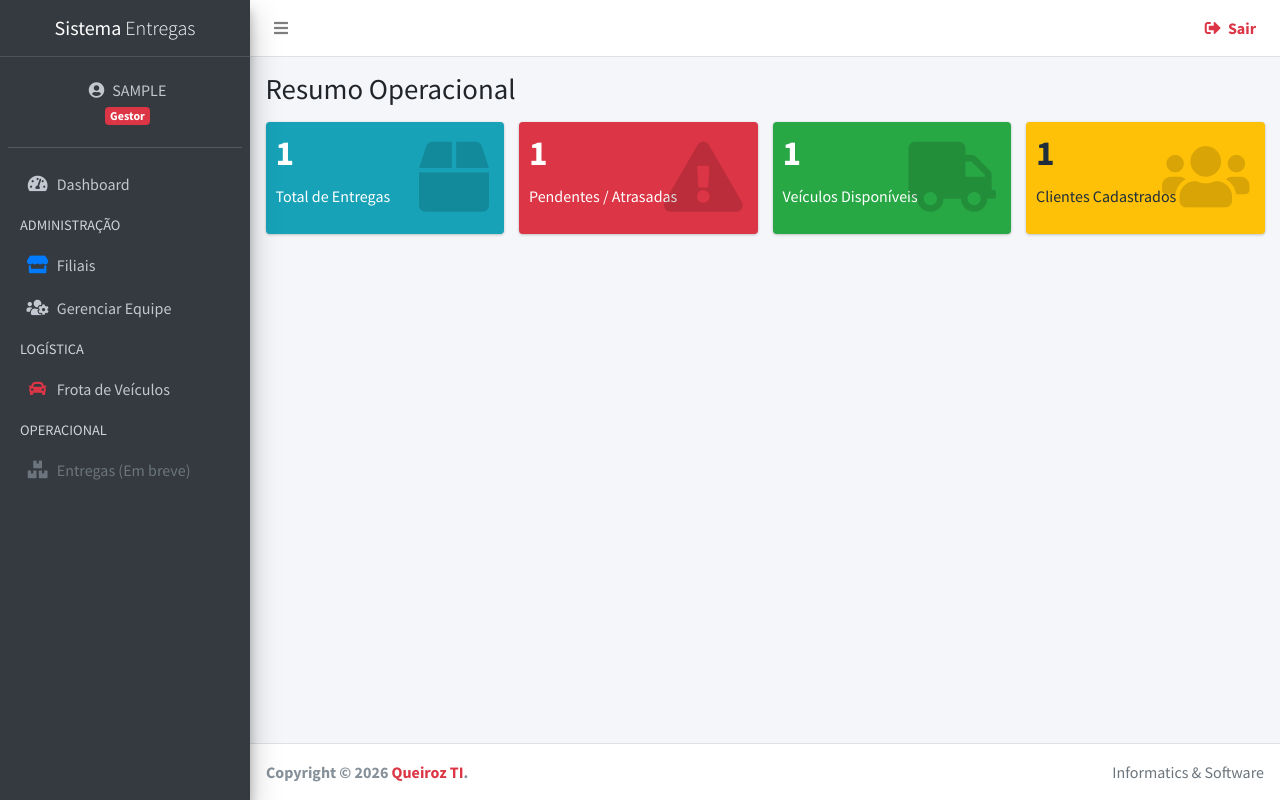
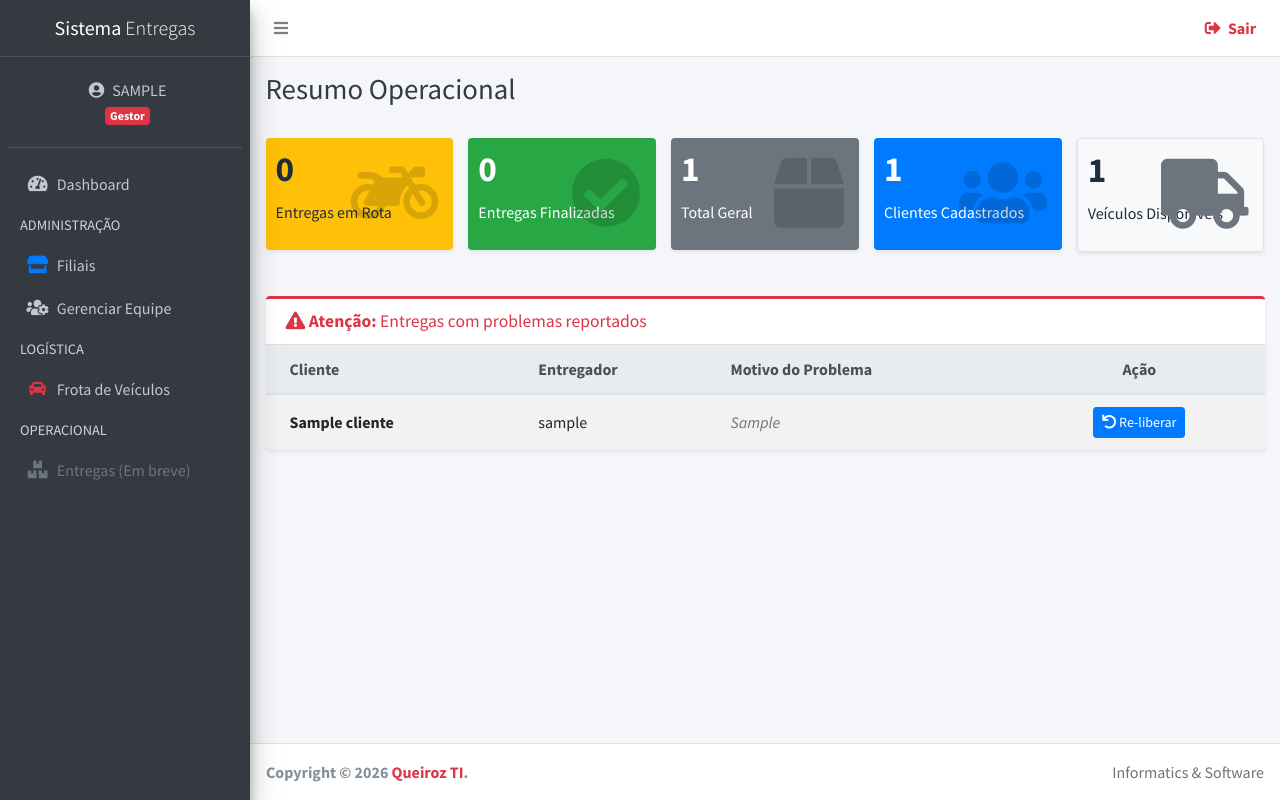
Before and after one commit to Dyonathan-Queiroz/Sistema-de-entrega, a Django app: page / in a window 1280 px wide. Run offline with Django 4.2, Linux system fonts and the light colour scheme; a user stored in the database is signed in; tables that the repository leaves empty hold one stand-in row (values such as "Sample post"); some libraries are stand-ins or nearby versions.

Commit message:
feat: "DeshBord do entregador"

```diff
--- a/entregas/templates/entregas/dashboard_gestor.html
+++ b/entregas/templates/entregas/dashboard_gestor.html
@@ -3,43 +3,46 @@
 {% block title %}Dashboard Gestor{% endblock %}
 
 {% block content_header %}
-  <h1 class="m-0">Resumo Operacional</h1>
+<div class="d-flex justify-content-between align-items-center mb-3">
+    <h1 class="m-0 text-dark">Resumo Operacional</h1>
+</div>
 {% endblock %}
 
 {% block content %}
+
 <div class="row">
-  <div class="col-lg-3 col-6">
-    <div class="small-box bg-info">
+    <div class="col-lg col-md-4 col-sm-6">
+        <div class="small-box bg-warning text-white shadow-sm">
+            <div class="inner">
+                <h3>{{ entregas_em_rota }}</h3>
+                <p>Entregas em Rota</p>
+            </div>
+            <div class="icon"><i class="fas fa-motorcycle"></i></div>
+        </div>
+    </div>
+
+    <div class="col-lg col-md-4 col-sm-6">
+        <div class="small-box bg-success text-white shadow-sm">
+            <div class="inner">
+                <h3>{{ entregas_finalizadas }}</h3>
+                <p>Entregas Finalizadas</p>
+            </div>
+            <div class="icon"><i class="fas fa-check-circle"></i></div>
+        </div>
+    </div>
+
+    <div class="col-lg col-md-4 col-sm-6">
+        <div class="small-box bg-secondary text-white shadow-sm">
             <div class="inner">
                 <h3>{{ total_entregas }}</h3>
-        <p>Total de Entregas</p>
+                <p>Total Geral</p>
             </div>
             <div class="icon"><i class="fas fa-box"></i></div>
         </div>
     </div>
 
-  <div class="col-lg-3 col-6">
-    <div class="small-box bg-danger">
-      <div class="inner">
-        <h3>{{ entregas_pendentes }}</h3>
-        <p>Pendentes / Atrasadas</p>
-      </div>
-      <div class="icon"><i class="fas fa-exclamation-triangle"></i></div>
-    </div>
-  </div>
-
-  <div class="col-lg-3 col-6">
-    <div class="small-box bg-success">
-      <div class="inner">
-        <h3>{{ veiculos_disponiveis }}</h3>
-        <p>Veículos Disponíveis</p>
-      </div>
-      <div class="icon"><i class="fas fa-truck"></i></div>
-    </div>
-  </div>
-
-  <div class="col-lg-3 col-6">
-    <div class="small-box bg-warning">
+    <div class="col-lg col-md-4 col-sm-6">
+        <div class="small-box bg-primary text-white shadow-sm">
             <div class="inner">
                 <h3>{{ total_clientes }}</h3>
                 <p>Clientes Cadastrados</p>
@@ -47,5 +50,59 @@
             <div class="icon"><i class="fas fa-users"></i></div>
         </div>
     </div>
+
+    <div class="col-lg col-md-4 col-sm-6">
+        <div class="small-box bg-light border shadow-sm">
+            <div class="inner">
+                <h3>{{ veiculos_disponiveis }}</h3>
+                <p>Veículos Disponíveis</p>
             </div>
+            <div class="icon"><i class="fas fa-truck text-muted"></i></div>
+        </div>
+    </div>
+</div>
+
+{% if entregas_reportadas %}
+<div class="row mt-4">
+    <div class="col-12">
+        <div class="card card-outline card-danger shadow-sm">
+            <div class="card-header">
+                <h3 class="card-title text-danger">
+                    <i class="fas fa-exclamation-triangle"></i> <strong>Atenção:</strong> Entregas com problemas reportados
+                </h3>
+            </div>
+            <div class="card-body p-0">
+                <table class="table table-hover table-striped mb-0">
+                    <thead class="thead-light">
+                        <tr>
+                            <th>Cliente</th>
+                            <th>Entregador</th>
+                            <th>Motivo do Problema</th>
+                            <th class="text-center">Ação</th>
+                        </tr>
+                    </thead>
+                    <tbody>
+                        {% for entrega in entregas_reportadas %}
+                        <tr>
+                            <td class="align-middle font-weight-bold">{{ entrega.cliente.nome }}</td>
+                            <td class="align-middle">{{ entrega.entregador.username|default:"N/A" }}</td>
+                            <td class="align-middle text-muted"><em>{{ entrega.observacao_entrega }}</em></td>
+                            <td class="text-center align-middle">
+                                <form action="{% url 'reliberar_entrega' entrega.id %}" method="post">
+                                    {% csrf_token %}
+                                    <button type="submit" class="btn btn-sm btn-primary">
+                                        <i class="fas fa-undo"></i> Re-liberar
+                                    </button>
+                                </form>
+                            </td>
+                        </tr>
+                        {% endfor %}
+                    </tbody>
+                </table>
+            </div>
+        </div>
+    </div>
+</div>
+{% endif %}
+
 {% endblock %}
--- a/entregas/urls.py
+++ b/entregas/urls.py
@@ -30,4 +30,12 @@ urlpatterns = [
     path('equipe/', views.gerenciar_equipe, name='gerenciar_equipe'),
     path('equipe/editar/<int:pk>/', views.editar_equipe, name='editar_equipe'),
     path('equipe/excluir/<int:pk>/', views.excluir_equipe, name='excluir_equipe'),
+
+    # --- ENTREGADORES
+    path('painel/entregador/', views.painel_entregador, name='painel_entregador'),
+    path('aceitar-entrega/<int:entrega_id>/', views.aceitar_entrega, name='aceitar_entrega'),
+    path('finalizar-entrega/<int:entrega_id>/', views.finalizar_entrega, name='finalizar_entrega'),
+    path('entrega/detalhes/<int:entrega_id>/', views.detalhes_entrega, name='detalhes_entrega'),
+    path('entrega/reportar/<int:entrega_id>/', views.reportar_pendencia, name='reportar_pendencia'),
+    path('entrega/reliberar/<int:entrega_id>/', views.reliberar_entrega, name='reliberar_entrega'),
 ]
--- a/entregas/views.py
+++ b/entregas/views.py
@@ -5,6 +5,9 @@ from django.contrib.auth.decorators import login_required
 from django.db.models import Q
 from .models import Entrega, Veiculo, Filial, Usuario, Cliente
 from .forms import VeiculoForm, FilialForm, UsuarioForm, ClienteForm, LancarEntregaForm
+from django.utils import timezone
+from django.db.models import Q
+
 
 # --- 1. AUTENTICAÇÃO E LOGIN ---
 
@@ -34,40 +37,47 @@ def logout_view(request):
 def dashboard(request):
     user = request.user
 
-    # REDIRECIONAMENTO AUTOMÁTICO POR PERFIL
-    # Se for operador, mandamos direto para a função que você testou e funcionou
+    # 1. REDIRECIONAMENTOS DIRETOS
     if user.perfil == 'operador':
         return redirect('painel_operador')
 
-    # Se for entregador, mandamos para a view dele (se você tiver uma específica)
-    # Caso contrário, ele segue para o render abaixo
     if user.perfil == 'entregador':
-        # return redirect('painel_entregador') # Se existir essa rota
-        pass
+        return redirect('painel_entregador')
 
-    # Lógica para GESTOR (ou caso o redirecionamento falhe)
-    clientes = Cliente.objects.all().order_by('-id')
+    # 2. LÓGICA DE DADOS PARA GESTOR
+    # Primeiro, calculamos as entregas reportadas
+    entregas_reportadas = Entrega.objects.filter(
+        status='pendente'
+    ).exclude(observacao_entrega__isnull=True).exclude(observacao_entrega='')
 
     context = {
         'perfil': user.perfil,
         'nome_usuario': user.get_full_name() or user.username,
+        # Estatísticas gerais
         'total_entregas': Entrega.objects.count(),
+        'total_clientes': Cliente.objects.count(),
+        'veiculos_disponiveis': Veiculo.objects.filter(status='disponivel').count(),
+
+        # Monitoramento em tempo real
         'entregas_pendentes': Entrega.objects.filter(status='pendente').count(),
-        'veiculos_disponiveis': Veiculo.objects.filter(status='disponivel').count(),
-        'total_clientes': Cliente.objects.count(),
+        'entregas_em_rota': Entrega.objects.filter(status='em_rota').count(),
+        'entregas_finalizadas': Entrega.objects.filter(status='entregue').count(),
+
+        # Adicionamos a lista de reportadas ao contexto para poder usar no template
+        'entregas_reportadas': entregas_reportadas,
+
+        # Dados para listagem
+        'clientes': Cliente.objects.all().order_by('-id'),
         'form_cliente': ClienteForm(),
-        'clientes': clientes,
     }
 
+    # Se for gestor, renderiza o painel dele com o contexto completo
     if user.perfil == 'gestor':
         return render(request, 'entregas/dashboard_gestor.html', context)
 
-    elif user.perfil == 'entregador':
-        context['minhas_entregas'] = Entrega.objects.filter(entregador=user, status='em_rota')
-        return render(request, 'entregas/dashboard_entregador.html', context)
+    # Fallback de segurança
+    return redirect('painel_operador')
 
-    # Fallback: Se algo der errado, mostra o painel do operador
-    return redirect('painel_operador')
 
 # --- 3. PAINEL DO OPERADOR E CLIENTES (CRUD) ---
 
@@ -276,7 +286,7 @@ def criar_entrega_cliente(request, cliente_id):
                 # Preenchimento automático baseado no cadastro do cliente
                 entrega.cliente = cliente
                 entrega.operador = request.user
-                entrega.status = 'pendente'
+                entrega.status = ''
                 entrega.valor = 0
 
                 # Lógica de Filial: Prioriza a do cliente, se não tiver, pega a primeira do banco
@@ -308,3 +318,89 @@ def criar_entrega_cliente(request, cliente_id):
         form = LancarEntregaForm(initial=dados_iniciais)
 
     return render(request, 'entregas/lancar_entrega.html', {'form': form, 'cliente': cliente})
+
+# -- referente a entregador ---
+from django.db.models import Q
+from django.contrib.auth.decorators import login_required
+from django.shortcuts import render
+
+@login_required
+def painel_entregador(request):
+    # 1. Busca entregas em rota para o entregador logado
+    entregas_em_rota = Entrega.objects.filter(entregador=request.user, status='em_rota')
+
+    # 2. Busca entregas pendentes (que não possuem observação/problema)
+    # Usamos Q para garantir: (observacao é nula OU está vazia)
+    entregas_pendentes = Entrega.objects.filter(status='pendente').filter(
+        Q(observacao_entrega__isnull=True) | Q(observacao_entrega='')
+    )
+
+    # 3. Retorno apenas com as listas de entregas
+    return render(request, 'entregas/painel_entregador.html', {
+        'entregas_em_rota': entregas_em_rota,
+        'entregas_pendentes': entregas_pendentes,
+    })
+
+# --- FUNÇÕES PARA O ENTREGADOR ---
+
+@login_required
+def aceitar_entrega(request, entrega_id):
+    entrega = get_object_or_404(Entrega, pk=entrega_id)
+    if entrega.status == 'pendente':
+        entrega.entregador = request.user
+        entrega.status = 'em_rota'
+        entrega.data_saida = timezone.now()
+        entrega.save()
+        messages.success(request, "Boa! Entrega aceita.")
+    return redirect('painel_entregador')
+
+@login_required
+def finalizar_entrega(request, entrega_id):
+    entrega = get_object_or_404(Entrega, pk=entrega_id, entregador=request.user)
+    if entrega.status == 'em_rota':
+        entrega.status = 'entregue'
+        entrega.data_finalizacao = timezone.now() # Certifique-se de ter esse campo no models
+        entrega.save()
+        messages.success(request, "Entrega finalizada com sucesso!")
+    return redirect('painel_entregador')
+
+@login_required
+def detalhes_entrega(request, entrega_id):
+    entrega = get_object_or_404(Entrega, pk=entrega_id)
+
+    # Monta o endereço para o Google Maps
+    endereco_completo = f"{entrega.rua}, {entrega.numero}, {entrega.bairro}, Boa Vista"
+    import urllib.parse
+    google_maps_url = f"https://www.google.com/maps/search/?api=1&query={urllib.parse.quote(endereco_completo)}"
+
+    return render(request, 'entregas/detalhes_entrega.html', {
+        'entrega': entrega,
+        'google_maps_url': google_maps_url
+    })
+
+
+
+
+@login_required
+def reportar_pendencia(request, entrega_id):
+    entrega = get_object_or_404(Entrega, pk=entrega_id)
+    if request.method == 'POST':
+        observacao = request.POST.get('observacao')
+        entrega.status = 'pendente'  # Volta para a fila
+        entrega.entregador = None    # Libera a entrega
+        entrega.observacao_entrega = f"Problema: {observacao}" # Registra o erro
+        entrega.save()
+        messages.warning(request, "Entrega reportada como pendente.")
+        return redirect('painel_entregador')
+    return redirect('detalhes_entrega', entrega_id=entrega_id)
+
+@login_required
+def reliberar_entrega(request, entrega_id):
+    entrega = get_object_or_404(Entrega, pk=entrega_id)
+    # Limpa os dados do problema para a entrega ficar "nova" na fila
+    entrega.entregador = None
+    entrega.observacao_entrega = None
+    entrega.status = 'pendente'
+    entrega.save()
+    messages.success(request, "Entrega re-liberada para a fila!")
+    return redirect('dashboard')
```
Also changed, not shown: entregas/templates/entregas/detalhes_entrega.html (added, +66 -0 lines), entregas/templates/entregas/painel_entregador.html (added, +59 -0 lines). Lines whose indentation alone changed are shown as unchanged.
